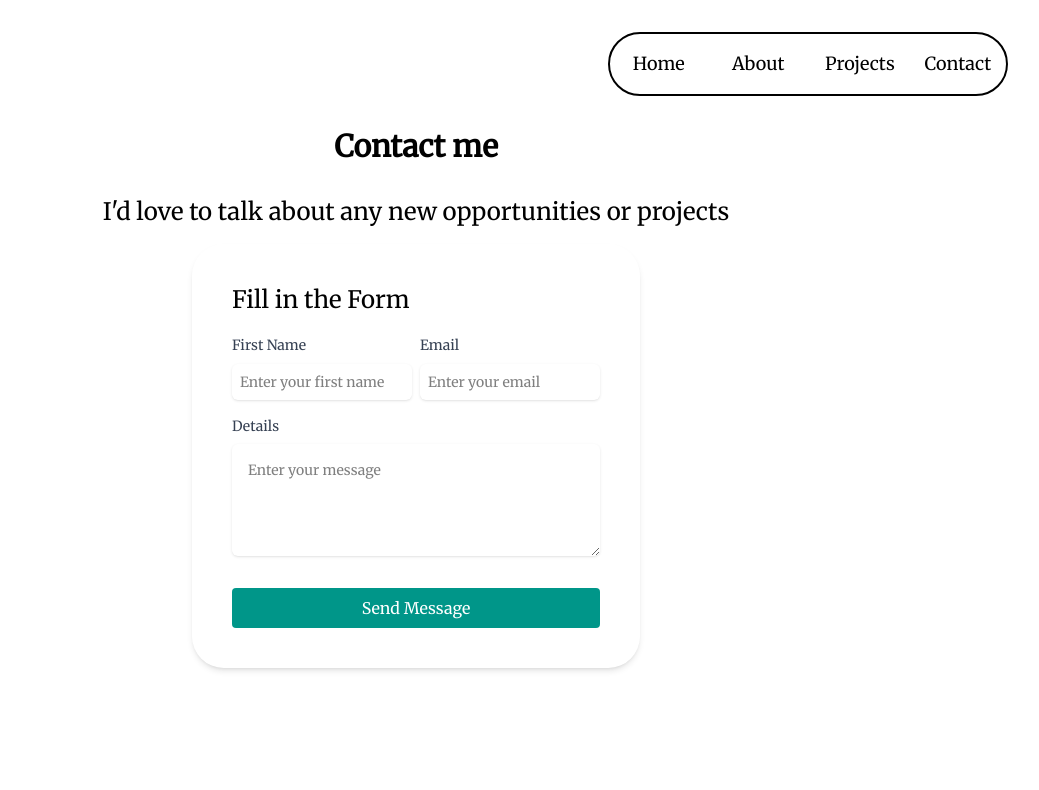
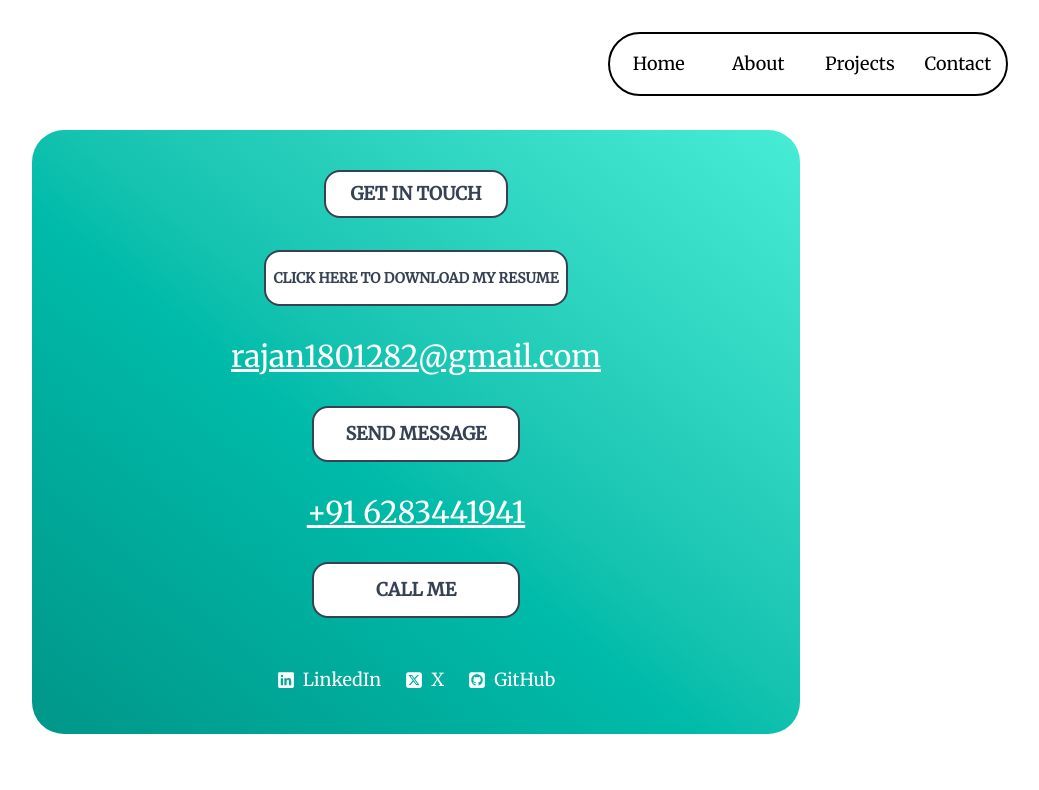
Before and after one commit to Rajan-001/portfolio, a Next.js app: page /contact in a window 1280 px wide. Shown: the top 790 px of the page, without its empty margins (224-1263 px from the left). Built offline with nearby package versions, Linux system fonts and the light colour scheme.

Commit message:
updated_contact_section

```diff
--- a/src/app/about/page.tsx
+++ b/src/app/about/page.tsx
@@ -9,6 +9,7 @@ import { ProgressViewPortComponent } from '@/component/ProgressViewPortComponent
 import { motion } from 'framer-motion';
 import { IoCloseSharp } from 'react-icons/io5';
 import EmailContactSection from '@/component/Contact';
+import { Email } from '@/component/Email';
 
 
 
@@ -58,7 +59,7 @@ export default function About() {
 
     <ProgressViewPortComponent/>
 
-   <EmailContactSection/>
+   <Email/>
 
         </div>
         </div>
--- a/src/app/contact/page.tsx
+++ b/src/app/contact/page.tsx
@@ -1,9 +1,10 @@
-
+"use client"
 import { NavBar } from '@/component/NavBar'
 import React from 'react'
 import "../../app/globals.css";
 import { CursorTrailCanvas } from '@/component/CursorTrailCanvas';
-import EmailContactSection from '@/component/Contact';
+
+import { Email } from '@/component/Email';
 
 
 export default function page () {
@@ -15,66 +16,10 @@ export default function page () {
              color="hsla(183, 64%, 27%, 0.4)"
                className="pointer-events-none fixed inset-0 -z-10 h-full w-full"
            />
-           <div className='h-[100dvh-500px] '>
-           <div className='text-center mt-24'>
-            <p className='text-3xl py-8 font-bold'>Contact me</p>
-            <p className='text-2xl pb-4'>
-            I&apos;d love to talk about any new opportunities or projects
-            </p>
-            </div>
-           <div className="flex justify-center items-center  w-screen ">
 
-            <form className="w-112 mx-auto p-10 backdrop-blur-sm shadow-md rounded-4xl ">
-              <h1 className='text-2xl'>Fill in the Form</h1>
-              <div className='grid grid-cols-2 mt-4 gap-2'>
-              <div className="mb-4">
-                <label htmlFor="firstName" className=" text-sm font-medium text-gray-700">
-                  First Name
-                </label>
-                <input
-                  type="text"
-                  id="firstName"
-                  name="firstName"
-                  className="mt-2  w-full rounded-md border-gray-300 shadow-sm focus:border-indigo-500 focus:ring-indigo-500 sm:text-sm p-2"
-                  placeholder="Enter your first name"
-                />
-              </div>
-              <div className="mb-4">
-                <label htmlFor="email" className=" text-sm font-medium text-gray-700">
-                  Email
-                </label>
-                <input
-                  type="email"
-                  id="email"
-                  name="email"
-                  className="mt-2  w-full rounded-md border-gray-300 shadow-sm focus:border-indigo-500 focus:ring-indigo-500 sm:text-sm p-2"
-                  placeholder="Enter your email"
-                />
-              </div>
-              </div>
-              <div className="mb-4">
-                <label htmlFor="details" className="block text-sm font-medium text-gray-700">
-                  Details
-                </label>
-                <textarea
-                  id="details"
-                  name="details"
-                  rows={4}
-                  className="mt-2 block w-full rounded-md border-gray-300 shadow-sm focus:border-indigo-500 focus:ring-indigo-500 sm:text-sm py-4 px-4"
-                  placeholder="Enter your message"
-                ></textarea>
-              </div>
-              <button
-                type="submit"
-                className="w-full mt-4 bg-teal-600 cursor-pointer text-white py-2 px-4 rounded hover:bg-teal-800 focus:outline-none focus:ring-2 focus:ring-indigo-500 focus:ring-offset-2"
-              >
-                Send Message
-              </button>
-            </form>
-            </div>
-           </div>
+
            <div className='overflow-y-hidden'>
-           <EmailContactSection/>
+           <Email/>
            </div>
        </div>
 
--- a/src/component/Contact.tsx
+++ b/src/component/Contact.tsx
@@ -7,7 +7,7 @@ export default function EmailContactSection(){
 const [formWindow,setFormWindow]=useState(false)
     return(
     <>
-       <div className='flex justify-center items-center md:h-120 h-72 mt-16'>
+       <div className='cursor-pointer flex justify-center items-center md:h-120 h-72 mt-16'>
     <div className='bg-gradient-to-bl from-teal-300  to-teal-600 h-72 sm:h-90 md:w-240 w-120 rounded-4xl flex flex-col text-white justify-center items-center gap-8 '>
     <div>
       <button className='text-gray-500 md:px-6 px-6 py-1 border-2 rounded-2xl text-xl  bg-white uppercase bold cursor-pointer' onClick={()=>{navigator.clipboard.writeText("rajanpalial123@gmail.com");
@@ -34,7 +34,7 @@ const [formWindow,setFormWindow]=useState(false)
       <input type="email" placeholder="Email" className="w-full  my-2 px-4 py-2 border rounded-md bg-white" />
       <input type="text" placeholder="Subject" className="w-full  my-2 px-4 py-2 border rounded-md bg-white" />
       <textarea placeholder="Message" className="w-full px-4 py-2  my-2 border rounded-md resize-none bg-white" rows={4}></textarea>
-      <button className="w-full px-4 py-3 bg-white  my-2 rounded-2xl  transition-all">Submit</button>
+      <a  href="mailto:rajan1801282@gmail.com" className="w-full cursor-pointer px-4 py-3 bg-white  my-2 rounded-2xl  transition-all">Submit</a>
 
         </div>
     </motion.div>
--- /dev/null
+++ b/src/component/Email.tsx
@@ -0,0 +1,95 @@
+import React from 'react'
+import { FaSquareXTwitter, FaSquareGithub } from 'react-icons/fa6';
+import { IoLogoLinkedin } from 'react-icons/io5';
+
+
+export const Email = () => {
+  return (
+    <div className='w-screen h-screen flex justify-center items-center'>
+   <div className="flex justify-center w-fit sm:mx-12  md:w-full  items-center md:h-120 h-auto mt-16">
+  <div className="bg-gradient-to-bl from-teal-300 to-teal-600 p-10 rounded-4xl flex flex-col text-white justify-center items-center gap-8 w-full max-w-3xl">
+
+    {/* Copy Email Button */}
+    <button
+      className="text-gray-700 px-6 py-2 border-2 rounded-2xl text-lg bg-white uppercase font-bold cursor-pointer hover:scale-105 transition-all duration-150"
+      onClick={() => {
+        navigator.clipboard.writeText("rajan1801282@gmail.com");
+      }}
+    >
+      Get In Touch
+    </button>
+
+
+
+      <a
+      href="/Rajan-Palial-Resume.pdf"  // place PDF in your "public" folder
+      target="_blank"
+      rel="noopener noreferrer"
+      className="w-full flex justify-center cursor-pointer"
+    >
+      <div className="text-gray-700 w-76 h-14 border-2 rounded-2xl text-center flex justify-center items-center bg-white uppercase font-bold text-sm hover:scale-110 transition-all duration-150">
+         Click here to download my resume
+      </div>
+    </a>
+
+
+
+    {/* Email */}
+    <div className="text-2xl md:text-3xl underline">
+      <p>rajan1801282@gmail.com</p>
+    </div>
+
+    <a href="mailto:rajan1801282@gmail.com" className="w-full flex justify-center">
+      <div className="text-gray-700 w-52 h-14 border-2 rounded-2xl text-center flex justify-center items-center bg-white uppercase font-bold text-lg hover:scale-110 transition-all duration-150">
+        Send Message
+      </div>
+    </a>
+
+    {/* Phone */}
+    <div className="text-2xl md:text-3xl underline">
+      <p>+91 6283441941</p>
+    </div>
+
+    <a href="tel:+916283441941" className="w-full flex justify-center">
+      <div className="text-gray-700 w-52 h-14 border-2 rounded-2xl text-center flex justify-center items-center bg-white uppercase font-bold text-lg hover:scale-110 transition-all duration-150">
+        Call Me
+      </div>
+    </a>
+
+
+
+
+    {/* Social Links */}
+    <div className="flex gap-6 mt-4">
+      <a
+        href="https://www.linkedin.com/in/rajan-0a966a237/"
+        target="_blank"
+        rel="noopener noreferrer"
+        className="flex items-center gap-2 text-lg text-white hover:text-blue-900 transition"
+      >
+        <span><IoLogoLinkedin /></span> LinkedIn
+      </a>
+
+      <a
+        href="https://x.com/palial_raj59761/"
+        target="_blank"
+        rel="noopener noreferrer"
+        className="flex items-center gap-2 text-lg text-white hover:text-black transition"
+      >
+        <span><FaSquareXTwitter /></span> X
+      </a>
+
+      <a
+        href="https://github.com/Rajan-001/"
+        target="_blank"
+        rel="noopener noreferrer"
+        className="flex items-center gap-2 text-lg text-white hover:text-black transition"
+      >
+        <span><FaSquareGithub /></span> GitHub
+      </a>
+    </div>
+  </div>
+  </div>
+   </div>
+  )
+}
```
Also changed, not shown: 1 other file (tests, documents, lock files or other folders).
